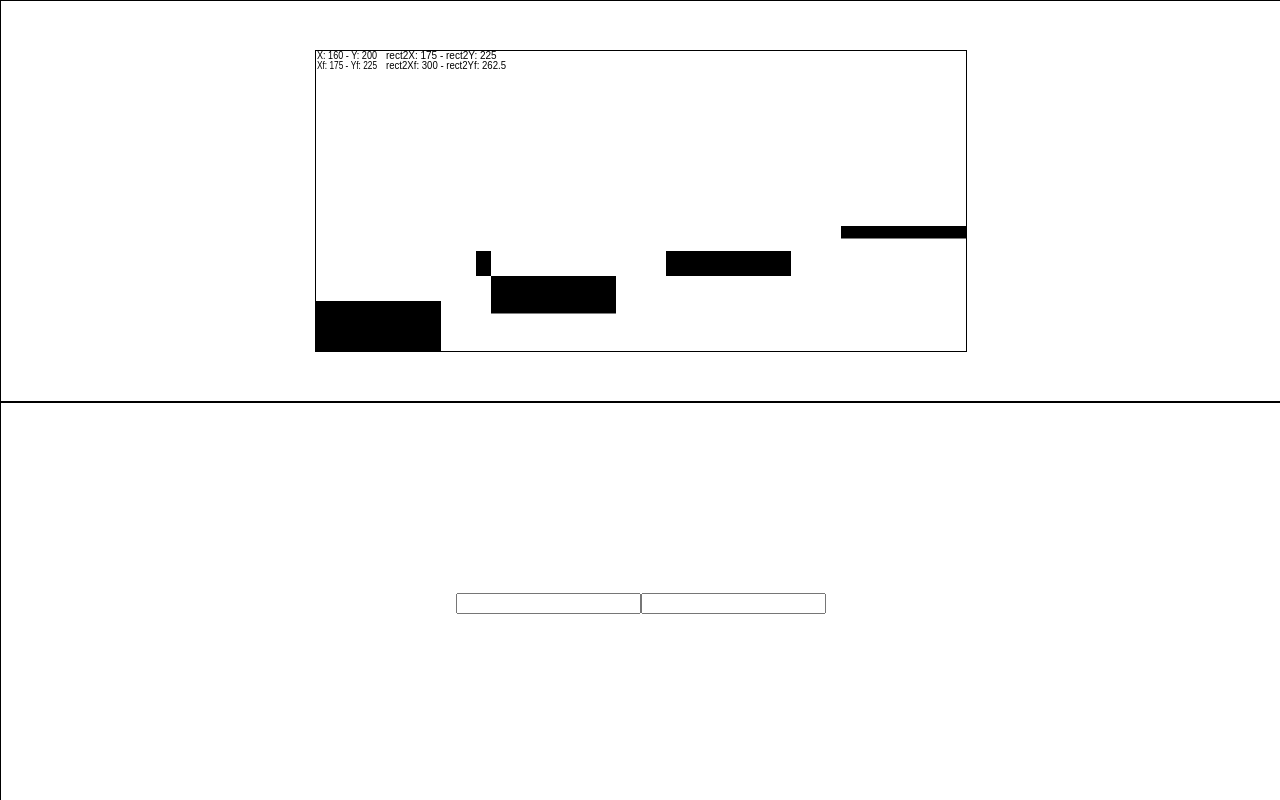
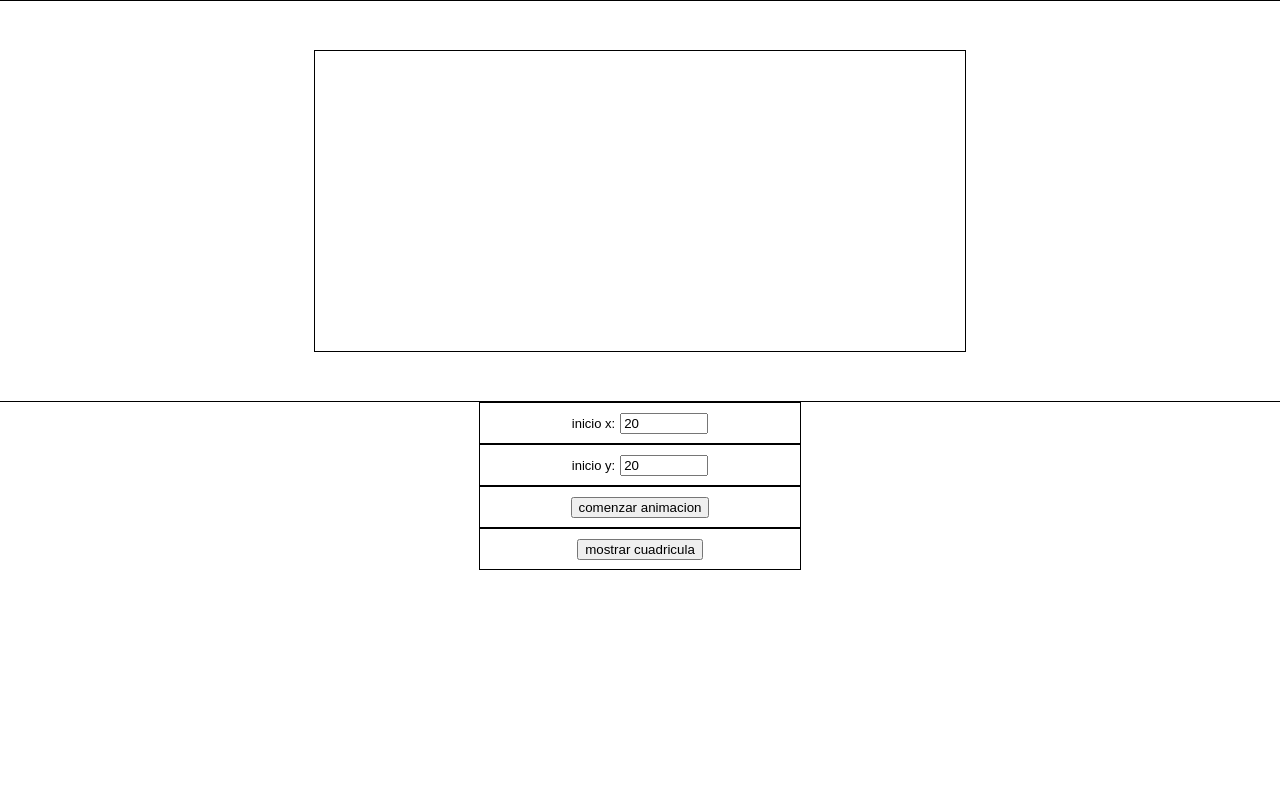
Before and after one commit to AsamFernando/animacion-canvas-js, a plain HTML site: page practicaCanvas.html in a window 1280 px wide. Shown: the top 800 px of the page. Drawn offline with Linux system fonts and the light colour scheme.

Commit message:
cambiado layout de botones canvas y agregados inputs para setear el inicio del rectangulo, cambiado inicio del loop desde boton en vez de comenzar directamente

```diff
--- a/practicaCanvas.css
+++ b/practicaCanvas.css
@@ -3,11 +3,17 @@ canvas {
 }
 
 body {
+    font-family: Arial, Helvetica, sans-serif;
+    font-size: small;
+    justify-content: center; /* Centers horizontally */
+    align-items: center;     /* Centers vertically */
+    display: flex;
+    flex-direction: column;
     height: 100%;
     margin: 0;
 }
 
-div {
+.divCanvas {
     border: 1px solid black;
     display: flex;
     justify-content: center; /* Centers horizontally */
@@ -16,9 +22,16 @@ div {
     width: 100vw;
 }
 
-#divBtn {
+.divInputs, .divBtn {
     border: 1px solid black;
     display: flex;
     justify-content: center; /* Centers horizontally */
     align-items: center;     /* Centers vertically */
+    height: 5vh;
+    width: 25vw;
 }
+
+input {
+    margin-left: 5px;
+    width: 25%;
+}
--- a/practicaCanvas.html
+++ b/practicaCanvas.html
@@ -7,19 +7,23 @@
     <link rel="stylesheet" href="practicaCanvas.css">
 </head>
 <body>
-    <div>
+    <div class="divCanvas">
         <canvas id="canvas1" class="canvasRect1" width="650" height="300"></canvas>
     </div>
-    <div>
-        <input type="text">
-        <br>
-        <input type="text">
-    </div>
-    <div class="divBtn">
-        <button id="switchAnimacionBtn">terminar animacion</button>
-        <br>
-        <button id="mostrarCuadriculaBtn">mostrar cuadricula</button>
-    </div>
+        <div class="divInputs">
+            <label for="inicioX">inicio x: </label>
+            <input id="inicioX" type="number" size="20" value="20">
+        </div>
+        <div class="divInputs">
+            <label for="inicioY">inicio y: </label>
+            <input id="inicioY" type="number" size="20" value="20">
+        </div>
+        <div class="divBtn">
+            <button id="switchAnimacionBtn">comenzar animacion</button>
+        </div>
+        <div class="divBtn">
+            <button id="mostrarCuadriculaBtn">mostrar cuadricula</button>
+        </div>
     <script src="scriptCanvas.js"></script>
 </body>
 </html>
--- a/scriptCanvas.js
+++ b/scriptCanvas.js
@@ -3,6 +3,10 @@ const ctx1 = canvas1.getContext("2d")
 const body = document.body
 const switchAnimacionBtn = document.getElementById("switchAnimacionBtn")
 const mostrarCuadriculaBtn = document.getElementById("mostrarCuadriculaBtn")
+const inicioXString = document.getElementById("inicioX")
+const inicioYString = document.getElementById("inicioY")
+const inicioX = parseFloat(inicioXString.value)
+const inicioY = parseFloat(inicioYString.value)
 
 const mostrarCuadricula = () => {
     ctx1.beginPath();
@@ -62,8 +66,8 @@ const maxPos = (final, posicion, velocidad) =>  {
 
 const rectPlayer = {
     id:5,
-    posX:160,
-    posY:200,
+    posX:inicioX,
+    posY:inicioY,
     ancho:15,
     alto:25,
     velocidad:3,
@@ -89,7 +93,7 @@ let moving = false; //flag para arrancar la animacion de rectPlayer o frenarla
 let keyPressed = "" //variable para poder guardar el caracter de la key presionada en el evento y pasarla a rectPlayer con [] y usar la funcion de movimiento
 let myReq;
 let showCuadricula = false
-let animacionCorriendo = true //flag para arrancar o terminar el loop draw
+let animacionCorriendo = false //flag para arrancar o terminar el loop draw
 
 const dibujarRectangulo = ({posX, posY, ancho, alto}) => {
     ctx1.fillRect(posX, posY, ancho, alto)
@@ -147,7 +151,7 @@ const draw = () => {
     myReq = window.requestAnimationFrame(draw)
 }
 
-draw()
+// draw()
 
 const terminarLoop = (e) => {
     window.cancelAnimationFrame(myReq)
```
